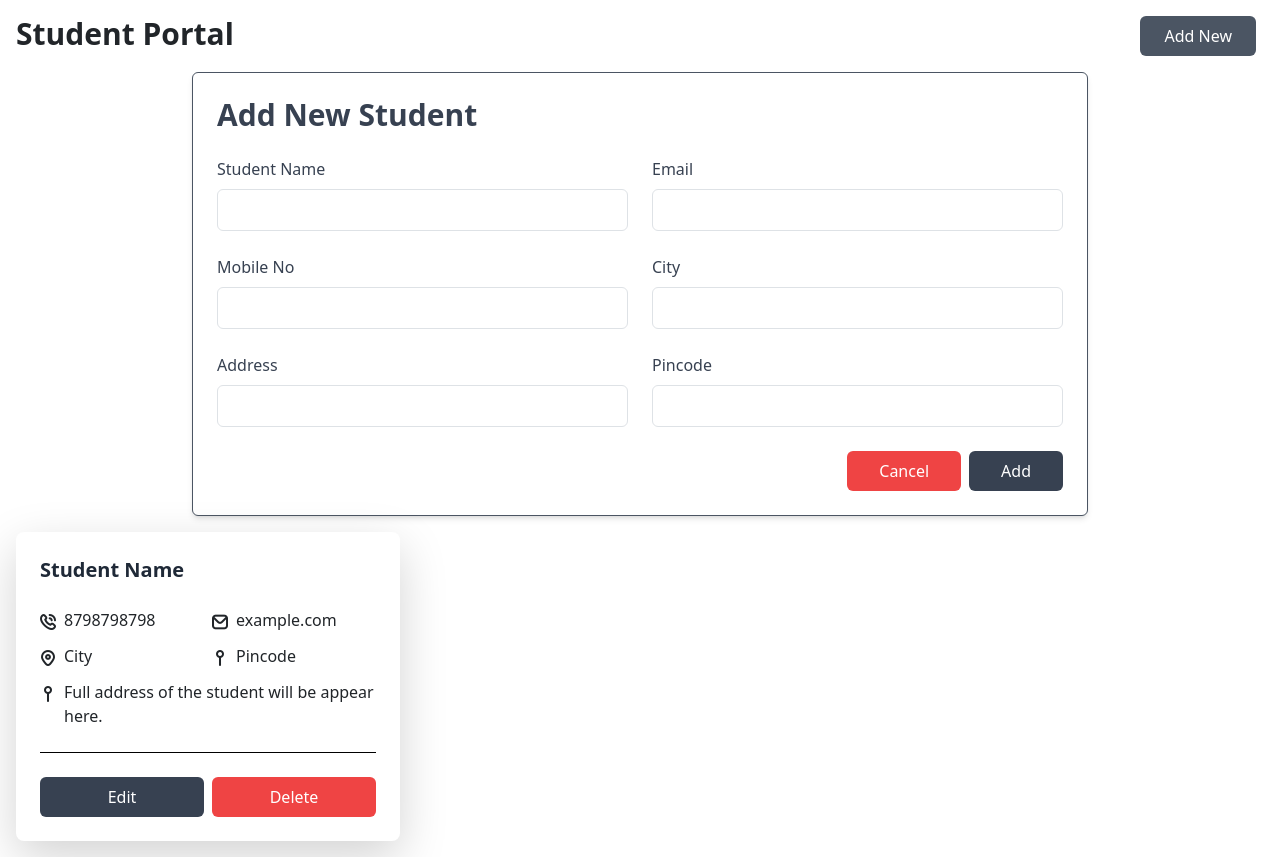
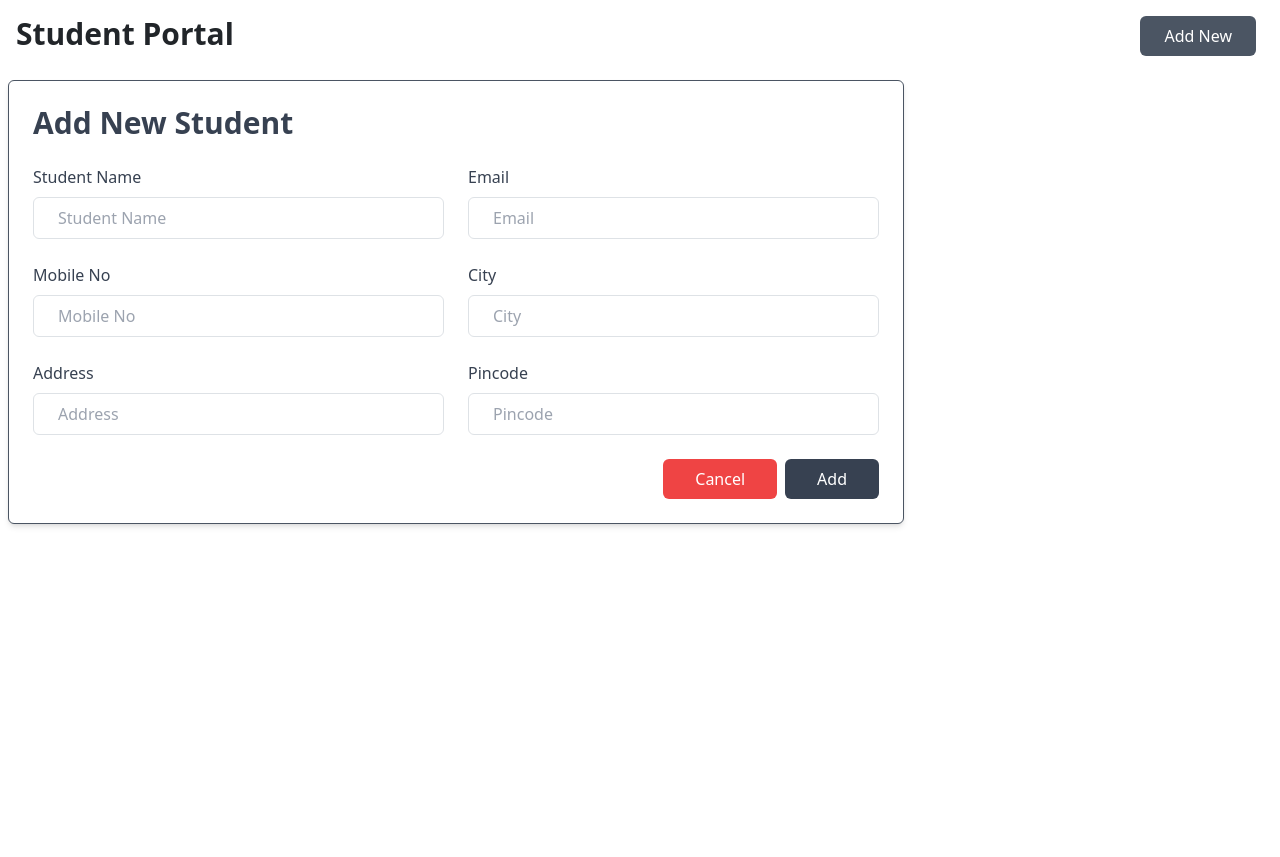
Before and after one commit to MadhavPolawala-dds/angular17-crud, an Angular app: page / in a window 1280 px wide. Both pictures are taken after a click on the button "Add New". After the commit the page ends 800 px from the top, so only its background shows below. Built offline with nearby package versions, Linux system fonts and the light colour scheme.

Commit message:
add student complete

```diff
--- a/src/app/app.component.html
+++ b/src/app/app.component.html
@@ -20,7 +20,7 @@
 
 <section
   id="createStudentModel"
-  class="hidden max-w-4xl border-1 border-gray-600 p-6 mx-auto bg-white rounded-md shadow-md dark:bg-gray-800"
+  class="hidden max-w-4xl border-1 m-2 border-gray-600 p-6 bg-white rounded-md shadow-md dark:bg-gray-800"
 >
   <h2 class="text-3xl font-semibold text-gray-700 capitalize dark:text-white">
     Add new Student
@@ -33,7 +33,9 @@
           >Student Name</label
         >
         <input
-          id="name"
+          [(ngModel)]="studentObj.name"
+          placeholder="Student Name"
+          name="name"
           type="text"
           class="block w-full px-4 py-2 mt-2 text-gray-700 bg-white border border-gray-200 rounded-md dark:bg-gray-800 dark:text-gray-300 dark:border-gray-600 focus:border-blue-400 focus:ring-blue-300 focus:ring-opacity-40 dark:focus:border-blue-300 focus:outline-none focus:ring"
         />
@@ -44,7 +46,9 @@
           >Email</label
         >
         <input
-          id="email"
+          [(ngModel)]="studentObj.email"
+          placeholder="Email"
+          name="email"
           type="email"
           class="block w-full px-4 py-2 mt-2 text-gray-700 bg-white border border-gray-200 rounded-md dark:bg-gray-800 dark:text-gray-300 dark:border-gray-600 focus:border-blue-400 focus:ring-blue-300 focus:ring-opacity-40 dark:focus:border-blue-300 focus:outline-none focus:ring"
         />
@@ -55,7 +59,9 @@
           >Mobile No</label
         >
         <input
-          id="mobileNo"
+          [(ngModel)]="studentObj.mobileNo"
+          placeholder="Mobile No"
+          name="mobileNo"
           type="tel"
           maxlength="10"
           class="block w-full px-4 py-2 mt-2 text-gray-700 bg-white border border-gray-200 rounded-md dark:bg-gray-800 dark:text-gray-300 dark:border-gray-600 focus:border-blue-400 focus:ring-blue-300 focus:ring-opacity-40 dark:focus:border-blue-300 focus:outline-none focus:ring"
@@ -69,7 +75,9 @@
           >City</label
         >
         <input
-          id="city"
+          [(ngModel)]="studentObj.city"
+          placeholder="City"
+          name="city"
           type="text"
           class="block w-full px-4 py-2 mt-2 text-gray-700 bg-white border border-gray-200 rounded-md dark:bg-gray-800 dark:text-gray-300 dark:border-gray-600 focus:border-blue-400 focus:ring-blue-300 focus:ring-opacity-40 dark:focus:border-blue-300 focus:outline-none focus:ring"
         />
@@ -82,7 +90,9 @@
           >Address</label
         >
         <input
-          id="address"
+          [(ngModel)]="studentObj.address"
+          placeholder="Address"
+          name="address"
           type="text"
           class="block w-full px-4 py-2 mt-2 text-gray-700 bg-white border border-gray-200 rounded-md dark:bg-gray-800 dark:text-gray-300 dark:border-gray-600 focus:border-blue-400 focus:ring-blue-300 focus:ring-opacity-40 dark:focus:border-blue-300 focus:outline-none focus:ring"
         />
@@ -93,7 +103,9 @@
           >Pincode
         </label>
         <input
-          id="pincode"
+          [(ngModel)]="studentObj.pincode"
+          placeholder="Pincode"
+          name="pincode"
           type="tel"
           maxlength="6"
           class="block w-full px-4 py-2 mt-2 text-gray-700 bg-white border border-gray-200 rounded-md dark:bg-gray-800 dark:text-gray-300 dark:border-gray-600 focus:border-blue-400 focus:ring-blue-300 focus:ring-opacity-40 dark:focus:border-blue-300 focus:outline-none focus:ring"
@@ -109,6 +121,7 @@
         Cancel
       </button>
       <button
+        (click)="addStudent()"
         class="px-8 py-2.5 leading-5 text-white transition-colors duration-300 transform bg-gray-700 rounded-md focus:bg-gray-600 hover:bg-gray-800"
       >
         Add
@@ -119,35 +132,35 @@
 
 <!-- ++ ++ +++++++++++++++++++++++++++++++++++++++++++++++++++++++++++++++++++++++++++++++ ++++++++++++++ +++++++++++++++++++++++++++++++++++++++++STUDENT CARD    +++++++++++++++++ +++++++++++++++ ++++++ ++++++++++++++++++++++++++++++++++++++++++++++++++++++++++++++++++++++++++++++++++++++++++++++++++++++++ -->
 
+<div class="grid grid-cols-12 gap-4 m-3">
+  @for (student of studentList; track $index) {
   <div
-  class="w-full m-3 max-w-sm overflow-hidden bg-white rounded-lg shadow-lg dark:bg-gray-800"
+    class="w-100 col-span-12 md:col-span-6 lg:col-span-4 overflow-hidden bg-white rounded-lg shadow-lg dark:bg-gray-800"
   >
     <div class="px-6 py-4">
       <h1 class="text-xl font-semibold text-gray-800 dark:text-white">
-      Student Name
+        {{ student.name }}
       </h1>
       <div class="grid grid-cols-2 gap-2 mt-4">
         <div class="flex">
           <i class="fi fi-br-phone-call pt-[4px]"></i>
-        <span class="ml-2">8798798798</span>
+          <span class="ml-2">{{ student.mobileNo }}</span>
         </div>
         <div class="flex">
           <i class="fi fi-br-envelope pt-[4px]"></i>
-        <span class="ml-2">example.com</span>
+          <span class="ml-2">{{ student.email }}</span>
         </div>
         <div class="flex">
           <i class="fi fi-br-marker pt-[4px]"></i>
-        <span class="ml-2">City</span>
+          <span class="ml-2">{{ student.city }}</span>
         </div>
         <div class="flex">
           <i class="fi fi-br-map-pin pt-[4px]"></i>
-        <span class="ml-2">Pincode</span>
+          <span class="ml-2">{{ student.pincode }}</span>
         </div>
         <div class="flex col-span-2">
           <i class="fi fi-br-map-pin pt-[4px]"></i>
-        <span class="ml-2"
-          >Full address of the student will be appear here.</span
-        >
+          <span class="ml-2">{{ student.address }}.</span>
         </div>
       </div>
       <div class="h-[1px] w-full bg-black my-4"></div>
@@ -164,6 +177,9 @@
       </div>
     </div>
   </div>
+  }
+</div>
+
 <router-outlet />
 
 <!--
--- a/src/app/app.component.ts
+++ b/src/app/app.component.ts
@@ -1,15 +1,27 @@
-import { Component } from '@angular/core';
+import { Component, OnInit } from '@angular/core';
+import { FormsModule } from '@angular/forms';
 import { RouterOutlet } from '@angular/router';
 
 @Component({
   selector: 'app-root',
   standalone: true,
-  imports: [RouterOutlet],
+  imports: [RouterOutlet, FormsModule],
   templateUrl: './app.component.html',
   styleUrl: './app.component.css',
 })
-export class AppComponent {
+export class AppComponent implements OnInit {
   title = 'angular17-crud';
+
+  studentObj: Student = new Student();
+  studentList: Student[] = [];
+
+  ngOnInit(): void {
+    const localData = localStorage.getItem('angular17-crud');
+    if (localData != null) {
+      this.studentList = JSON.parse(localData);
+    }
+  }
+
   openStudentModel() {
     const myModel = document.getElementById('createStudentModel');
     if (myModel != null) {
@@ -23,4 +35,39 @@ export class AppComponent {
       myModel.style.display = 'none';
     }
   }
+
+  addStudent() {
+    const myModel = document.getElementById('createStudentModel');
+    if (myModel != null) {
+      myModel.style.display = 'none';
+    }
+    const isLocalStorage = localStorage.getItem('angular17-crud');
+    if (isLocalStorage != null) {
+      const oldArr = JSON.parse(isLocalStorage);
+      oldArr.push(this.studentObj);
+      localStorage.setItem('angular17-crud', JSON.stringify(oldArr));
+    } else {
+      const newArr = [];
+      newArr.push(this.studentObj);
+      localStorage.setItem('angular17-crud', JSON.stringify(newArr));
+    }
+  }
 }
+
+export class Student {
+  name: string;
+  mobileNo: string;
+  email: string;
+  city: string;
+  address: string;
+  pincode: string;
+
+  constructor() {
+    this.name = '';
+    this.mobileNo = '';
+    this.email = '';
+    this.city = '';
+    this.address = '';
+    this.pincode = '';
+  }
+}
```
Lines whose indentation alone changed are shown as unchanged.
